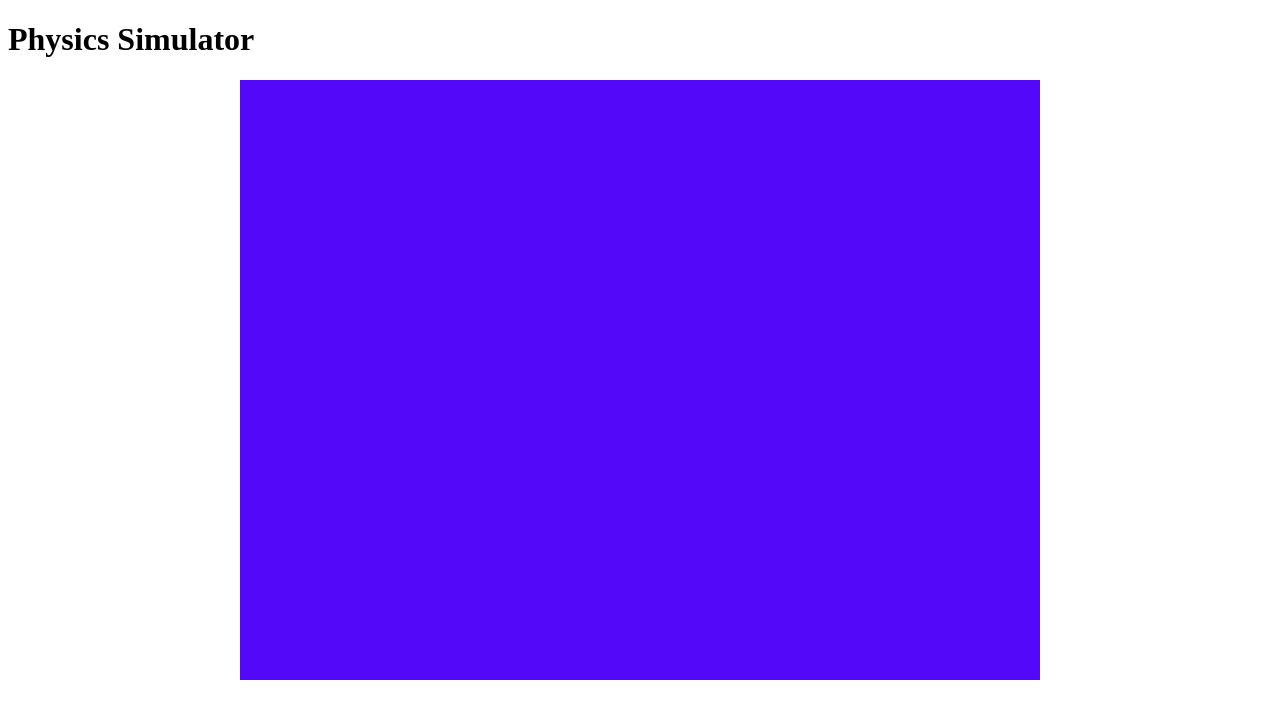
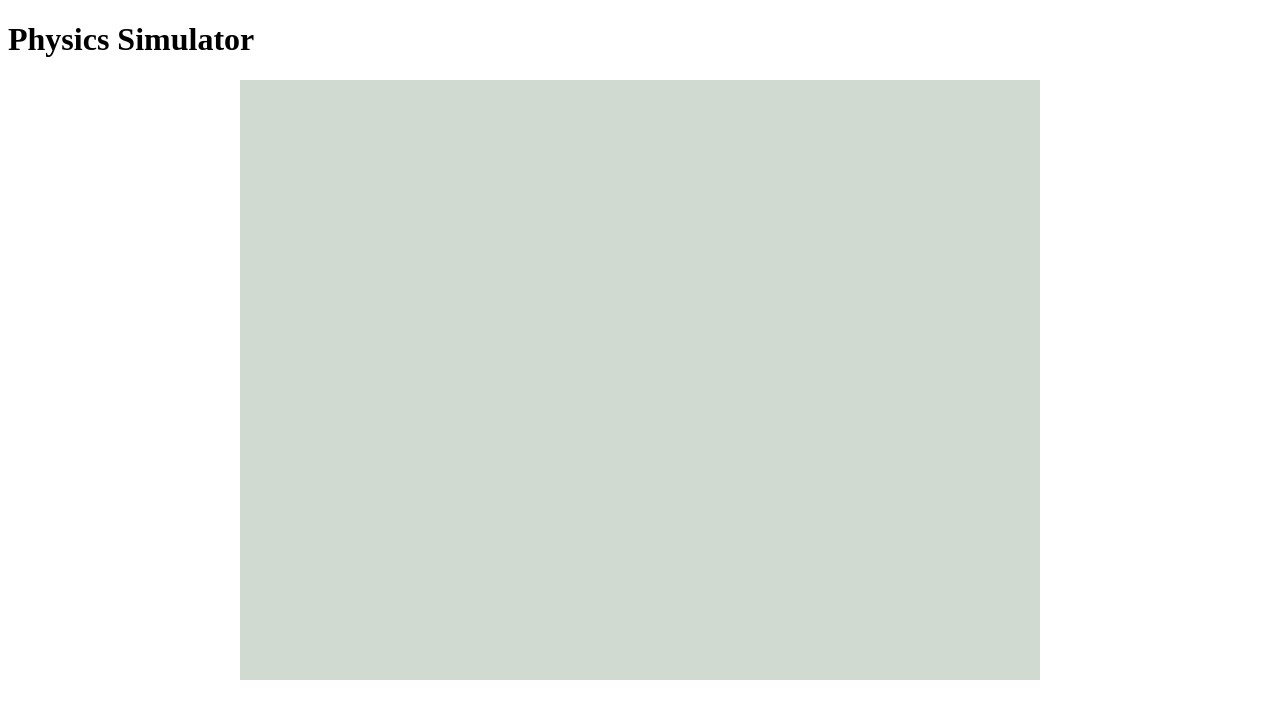
Before and after one commit to BSchoenth245/Physics-Simulations, a React (Create React App) app: page / in a window 1280 px wide. Shown: the top 718 px of the page. Built offline with nearby package versions, Linux system fonts and the light colour scheme.

Commit message:
updated gitignore and changed background color

```diff
--- a/src/Bouncing_Balls/Components/PhysicsCanvas.jsx
+++ b/src/Bouncing_Balls/Components/PhysicsCanvas.jsx
@@ -87,7 +87,7 @@ export default function PhysicsCanvas() {
       width={800}
       height={600}
       border="1px solid black"
-      style={{ backgroundColor: "#5408f9ff", display: "block", margin: "0 auto" }}
+      style={{ backgroundColor: "#d1dad1ff", display: "block", margin: "0 auto" }}
       onClick={handleClick}
     />
   );
```
Also changed, not shown: 1 other file (tests, documents, lock files or other folders).
